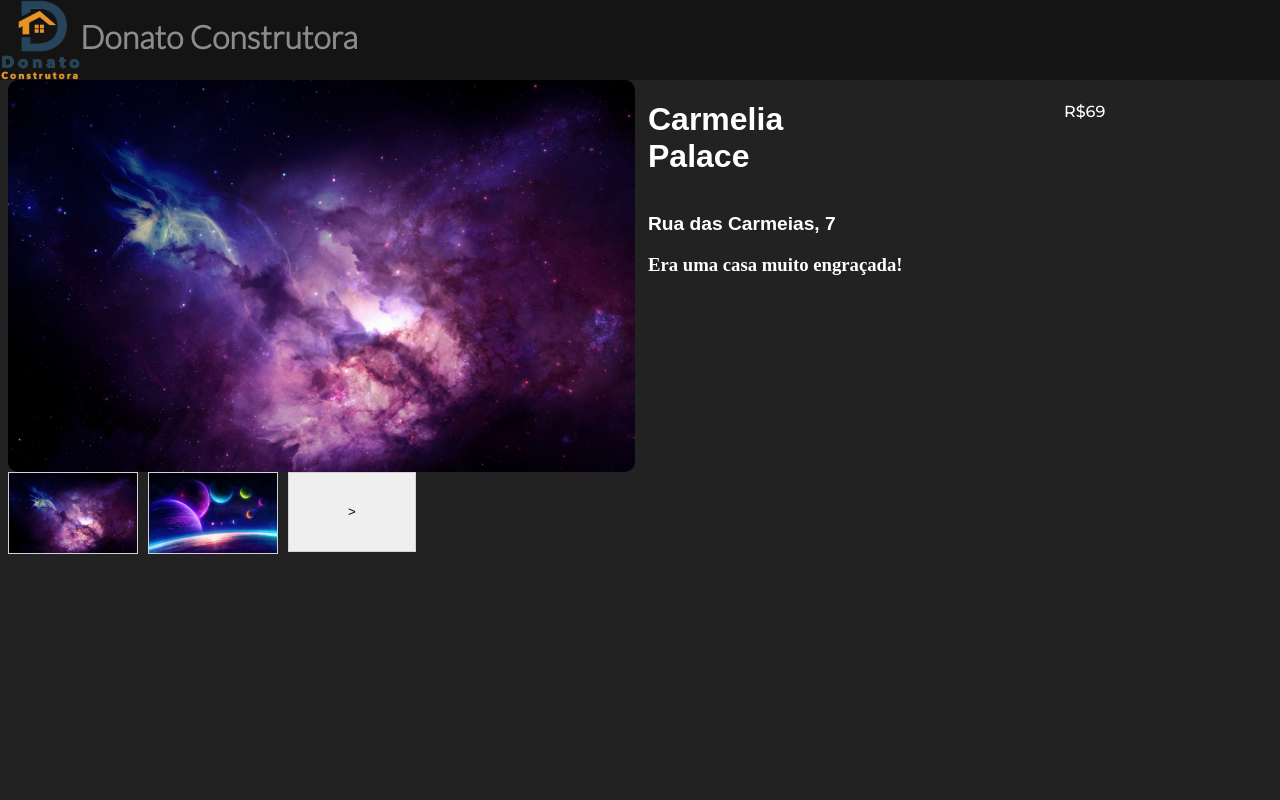
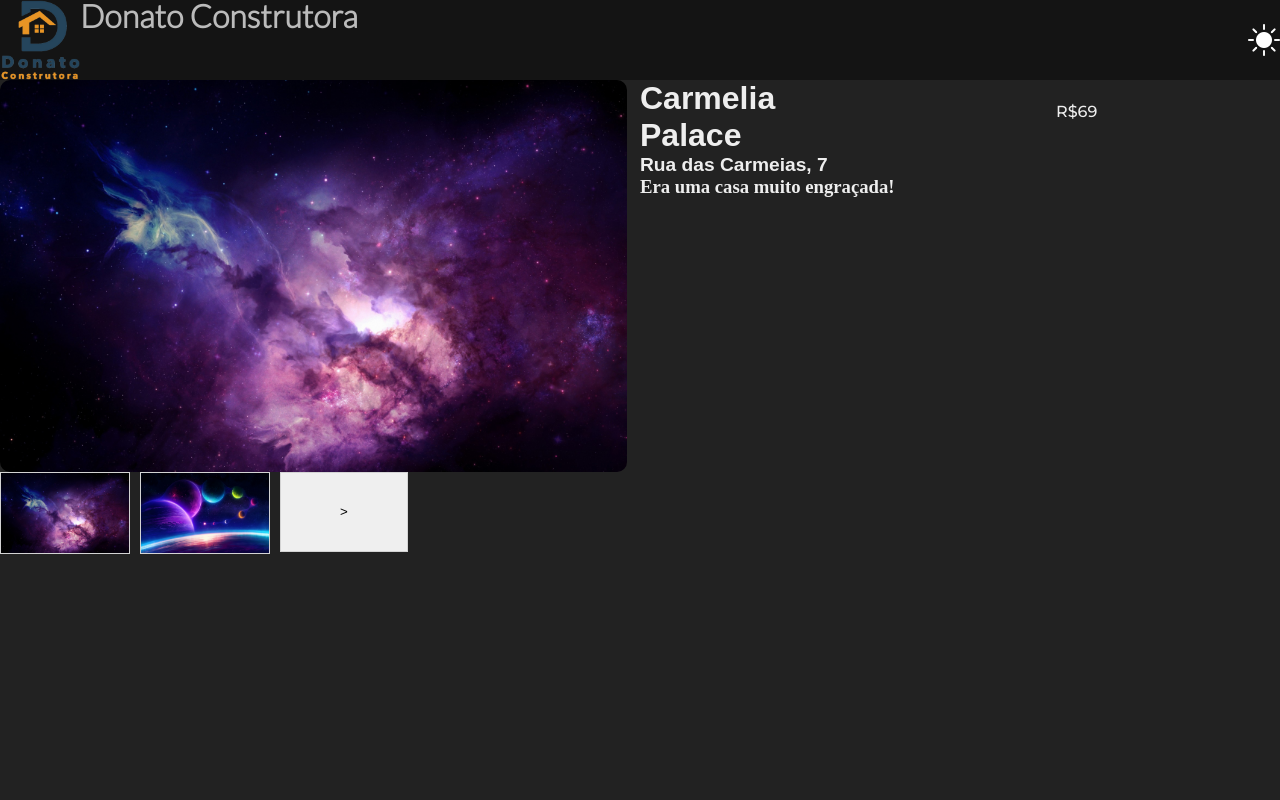
Before and after one commit to LokoGames/Donato-Web, a PHP site: page /pages/mais.php?id=0 in a window 1280 px wide. Run offline with PHP 8.4, Linux system fonts and the light colour scheme; some libraries are stand-ins or nearby versions; some web fonts are replaced.

Commit message:
01/14/2022 14:52:23

```diff
--- a/css/mais.css
+++ b/css/mais.css
@@ -3,18 +3,27 @@
  @import url('https://fonts.googleapis.com/css2?family=Encode+Sans+SC&family=Zen+Loop:ital@1&display=swap');
  @import url('https://fonts.googleapis.com/css2?family=Montserrat:wght@500&display=swap');
  @import url('https://fonts.googleapis.com/css2?family=Otomanopee+One&display=swap');
- :root {
-     --page-color: #222;
-     --text-color: #fff;
+ * {
+     margin: 0;
+     padding: 0;
+     border: 0;
+ }
+
+ body {
+     background-color: #222;
+     color: #DDD;
  }
 
  .logo {
-     position: absolute;
      background-color: #141414;
      width: 100vw;
      height: 10vh;
      left: 0;
      top: 0;
+     display: flex;
+     flex-direction: row;
+     justify-content: space-between;
+     margin-bottom: 10px;
  }
 
  .logo img {
@@ -22,8 +31,8 @@
  }
 
  .logo a {
-     width: 75vw;
-     color: #8C8C8C;
+     width: 50vw;
+     color: #BBB;
      display: flex;
      height: 10vh;
      line-height: 1;
@@ -31,9 +40,22 @@
      text-decoration: none;
  }
 
- body {
-     background-color: var(--page-color);
-     color: var(--text-color);
+ .theme {
+     display: flex;
+     justify-content: center;
+     align-items: center;
+ }
+
+ .theme-button {
+     height: 50%;
+     background-color: transparent;
+     border: none;
+     cursor: pointer;
+     color: white;
+ }
+
+ .icon::before {
+     font-size: xx-large;
  }
 
  main {
@@ -71,15 +93,6 @@
      animation: changing;
      animation-duration: 2s;
      animation-fill-mode: backwards;
- }
-
- @keyframes changing {
-     from {
-         filter: blur(0px);
-     }
-     to {
-         filter: blur(12px);
-     }
  }
 
  .image img {
--- a/js/mais.js
+++ b/js/mais.js
@@ -4,23 +4,24 @@ var images = document.getElementsByClassName("images");
 var displayImg = document.getElementById("displayImg");
 
 let currId = 0;
+let darkMode = false;
+
+
+let sunClass = "icon bi bi-brightness-high-fill";
+let moonClass = "icon bi bi-moon-fill";
 
 onload = function() {
     displayImg.src = images[currId].src;
 }
 
 function changeImg() {
-    clearTimeout();
     if (currId < images.length - 1) {
         currId++;
     } else {
         currId = 0;
     }
-    displayImg.classList.toggle("change");
-    setTimeout(() => {
-        displayImg.classList.toggle("change");
-        displayImg.src = images[currId].src;
-    }, 2000);
+    displayImg.src = images[currId].src;
+
 }
 
 function setImage(sender, id) {
@@ -29,3 +30,33 @@ function setImage(sender, id) {
 }
 
 setInterval(changeImg, 5 * 1000);
+
+let body = document.querySelector("body");
+let icon = document.querySelector(".icon");
+
+let colors = {
+    "dark": {
+        "background": "#222",
+        "class": sunClass,
+        "text": "#EEE"
+    },
+    "light": {
+        "background": "#DDD",
+        "class": moonClass,
+        "text": "#222"
+    }
+}
+
+toggleDark();
+
+function toggleDark() {
+    darkMode = !darkMode;
+    let color = {
+        "text": colors[(darkMode) ? "dark" : "light"]["text"],
+        "background": colors[(darkMode) ? "dark" : "light"]["background"],
+        "class": colors[(darkMode) ? "dark" : "light"]["class"]
+    }
+    body.style.color = color["text"];
+    body.style.backgroundColor = color["background"];
+    icon.className = color["class"];
+}
--- a/pages/mais.php
+++ b/pages/mais.php
@@ -24,6 +24,7 @@ function checkId(int $id = 0)
     <meta name="viewport" content="width=device-width, initial-scale=1.0">
     <title><?php echo json_decode(file_get_contents("../obras/$id/info.json"))->{"nome"}; ?></title>
     <link rel="stylesheet" href="../css/mais.css">
+    <link rel="stylesheet" href="https://cdn.jsdelivr.net/npm/bootstrap-icons@1.7.2/font/bootstrap-icons.css">
 </head>
 
 <body>
@@ -33,6 +34,11 @@ function checkId(int $id = 0)
                 <img src="../images/dnt.png" alt="Logo" draggable="False">
                 <h1>Donato Construtora</h1>
             </a>
+            <div class="theme">
+                <button class="theme-button" onclick="toggleDark();">
+                    <i class="icon bi bi-brightness-high-fill"></i>
+                </button>
+            </div>
         </div>
     </header>
     <main>
```
Also changed, not shown: css/index.css (+29 -22 lines), index.php (+9 -3 lines), js/main.js (+35 -2 lines).
